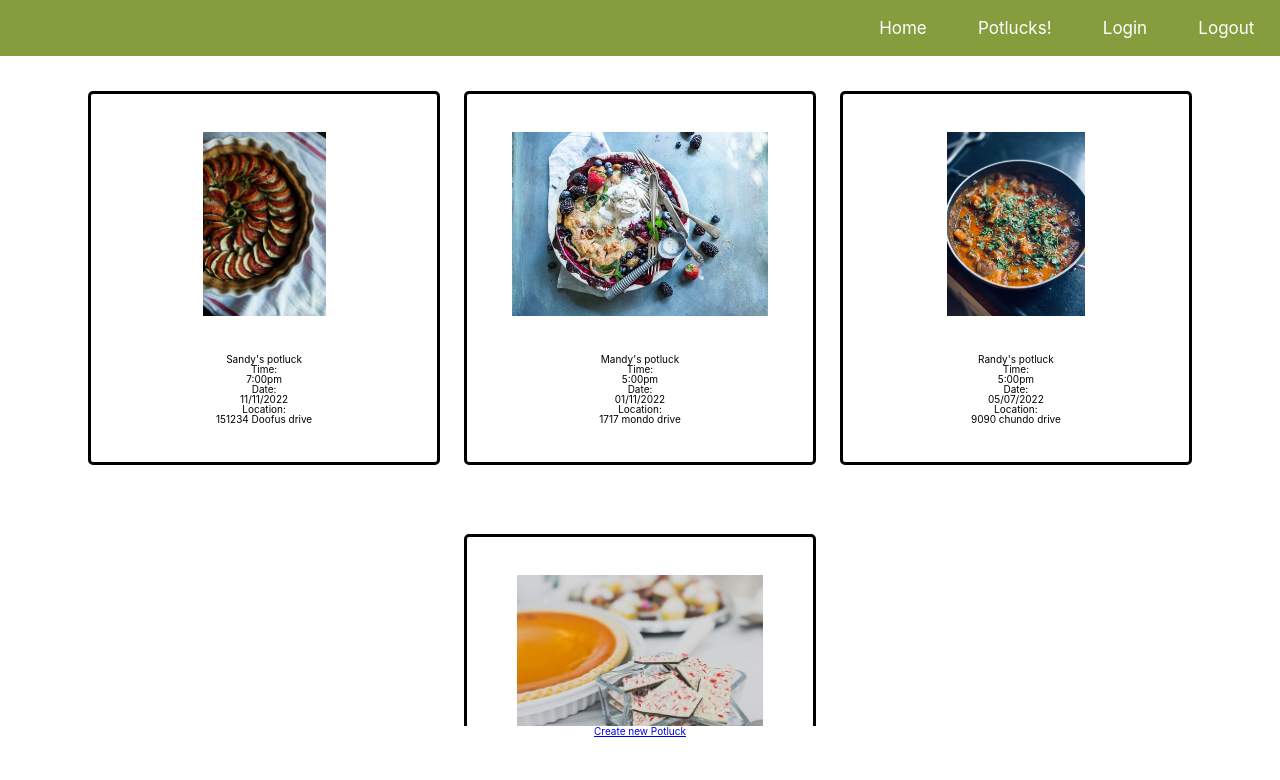
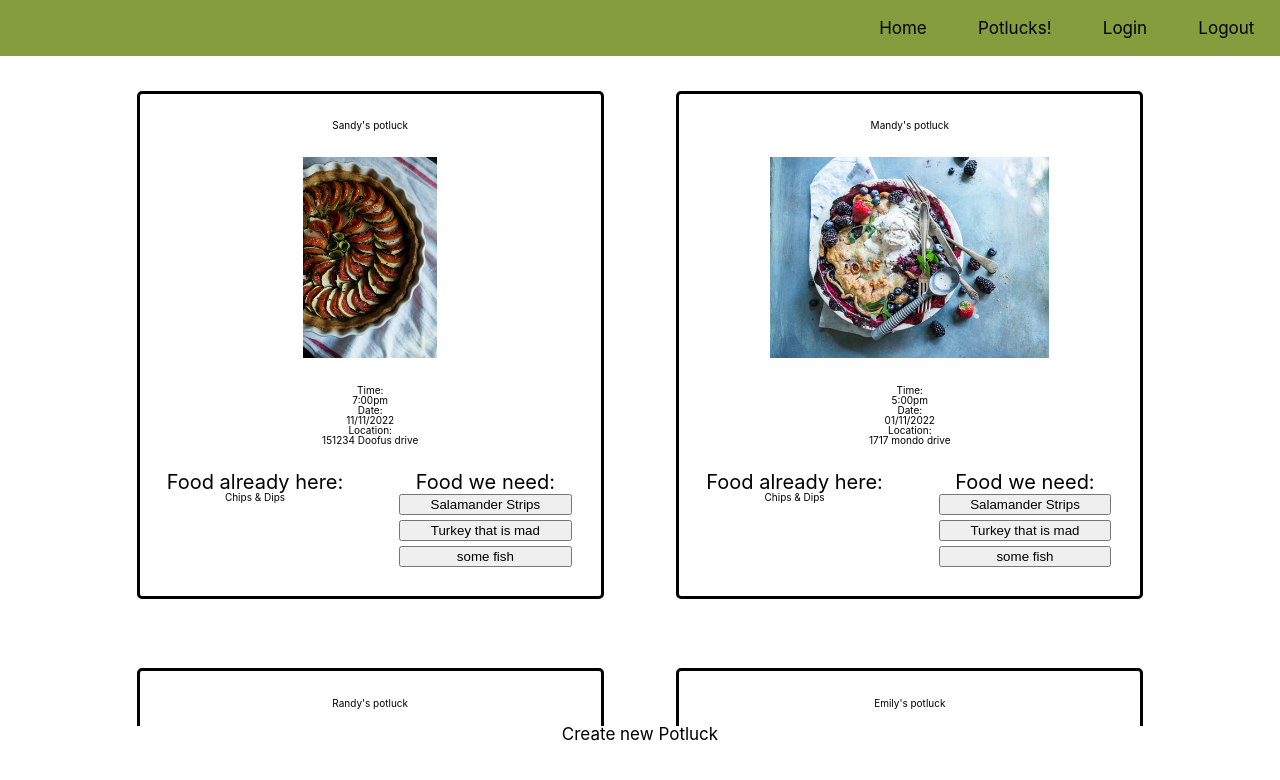
Before and after one commit to Build-Week-potluck-planner-9/front-end, a React (Create React App) app in the folder buildweek-potluck/: page /event-page in a window 1280 px wide. Shown: the top 780 px of the page. Built offline with nearby package versions, Linux system fonts and the light colour scheme; sample sign-in values are in the browser's storage.

Commit message:
getting everything ready for endpoints

```diff
--- a/buildweek-potluck/src/App.css
+++ b/buildweek-potluck/src/App.css
@@ -32,6 +32,10 @@ body {
   font-size: 1rem;
   font-family: 'Quicksand', sans-serif;
 }
+::-webkit-scrollbar {
+  width: 0;
+}
+
 h1 {
   font-size: 3rem;
 }
@@ -60,7 +64,7 @@ nav {
   text-decoration: none;
   font-weight: 400;
   font-size: 1.7rem;
-  color: #fff;
+  color: #000;
   padding: 0 2%;
 }
                                     /* Styling for the Homepage/landing page component */
@@ -125,15 +129,38 @@ h5 {
 }
 .event {
   display: flex;
-  flex-flow: column nowrap;
+  flex-flow: column wrap;
   align-items: center;
   justify-content: space-evenly;
-  height: 55%;
-  width: 30%;
+  height: 75%;
+  width: 40%;
   margin: 3% 0;
   border: 3px solid black;
   border-radius: 5px;
 }
 .event img {
-  height: 50%;
+  height: 40%;
+  width: auto;
 }
+.items {
+  width: 100%;
+  display: flex;
+  justify-content: space-between;
+}
+.items h4 {
+  font-size: 2rem;
+}
+.have {
+  width: 50%;
+}
+.needed {
+  width: 50%;
+  display: flex;
+  flex-flow: column nowrap;
+  align-items: center;
+  justify-content: center;
+}
+.needed button {
+  width: 75%;
+  margin: 1% 0;
+}
--- a/buildweek-potluck/src/Components/CreatePotluck.js
+++ b/buildweek-potluck/src/Components/CreatePotluck.js
@@ -31,7 +31,7 @@ export default function CreatePotluck() {
     return (
         <div className='create-potluck'>
             <h2>Create a new Potluck</h2>
-            <form onSubmit={handleSubmit}>
+            <form>
                 <label>
                     <h4>Event Name:</h4>
                     <input
@@ -68,11 +68,11 @@ export default function CreatePotluck() {
                         onChange={handleChange}
                     />
                 </label>
-                <div>
-                    <button>Create</button>
-                    <button onClick={() => { push('/event-page') }}>Cancel</button>
+            </form>
+            <div>
+                    <button className='links' onClick={handleSubmit}>Create</button>
+                    <button className='links' onClick={() => { push('/event-page') }}>Cancel</button>
                 </div>
-            </form>
         </div>
     )
 }
--- a/buildweek-potluck/src/Components/Event.js
+++ b/buildweek-potluck/src/Components/Event.js
@@ -4,15 +4,36 @@ import '../App.css';
 
 // start Event component
 export default function Event(props) {
+    const [foodWeHave, setFoodWeHave] = useState(props.mockData.selectedFood);
+    const [needed] = useState(props.mockData.unselectedFood);
+
+
+    const addItem = () => {
+    }
+
     return (
         <div className='event'>
+            <h2>{props.mockData.name}</h2>
             <img src={props.mockData.img}></img>
-            <div>
-                <h2>{props.mockData.name}</h2>
-                <h4>Time: <p>{props.mockData.time}</p></h4>
-                <h4>Date: <p>{props.mockData.date}</p></h4>
-                <h4>Location: <p>{props.mockData.location}</p></h4>
-            </div>
+                <div className='info'>
+                    <h4>Time: <p>{props.mockData.time}</p></h4>
+                    <h4>Date: <p>{props.mockData.date}</p></h4>
+                    <h4>Location: <p>{props.mockData.location}</p></h4>
+                </div>
+                <div className='items'>
+                    <div className='have'>
+                        <h4>Food already here: </h4>
+                        {foodWeHave.map(item => {
+                            return <p>{item}</p>
+                        })}
+                    </div>
+                    <div className='needed'>
+                        <h4>Food we need: </h4>
+                        {needed.map(item => {
+                            return <button onClick={addItem}>{item}</button>
+                        })}
+                    </div>
+                </div>
         </div>
     )
 }
--- a/buildweek-potluck/src/Components/EventPage.js
+++ b/buildweek-potluck/src/Components/EventPage.js
@@ -16,7 +16,7 @@ export default function EventPage() {
                 })}
         </div>
                 <div className='create-btn'>
-                    <Link to='/event-page/create-potluck'>Create new Potluck</Link>
+                    <Link className='links' to='/event-page/create-potluck'>Create new Potluck</Link>
                 </div>
         </>
     )
--- a/buildweek-potluck/src/Components/Home.js
+++ b/buildweek-potluck/src/Components/Home.js
@@ -7,7 +7,7 @@ export default function Home() {
             <div className='homeWrap'>
                 <h1>Welcome to PotluckPlanner!</h1>
                 <div>
-                    <Link to='/event-page'>View Potlucks!</Link>
+                    <Link className='links' to='/event-page'>View Potlucks!</Link>
                 </div>
             </div>
         </section>
```
